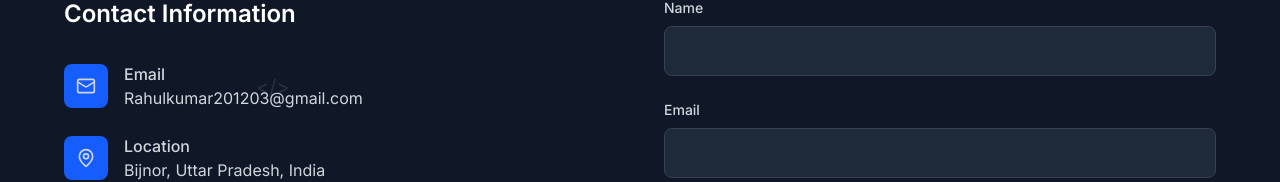
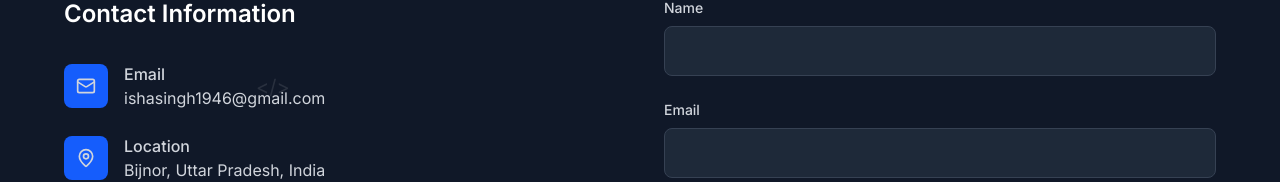
Before and after one commit to isha1946/Portfolio, a Next.js app: page / in a window 1280 px wide. Shown: the part 6609-6791 px from the top of the page. Built offline with nearby package versions, Linux system fonts and the light colour scheme.

Commit message:
Update Contact.tsx

```diff
--- a/src/components/Contact.tsx
+++ b/src/components/Contact.tsx
@@ -22,7 +22,7 @@ export default function Contact() {
 
     try {
       // Using FormSubmit service to handle form submissions
-      const response = await fetch("https://formsubmit.co/ajax/Rahulkumar201203@gmail.com", {
+      const response = await fetch("https://formsubmit.co/ajax/ishasingh1946@gmail.com", {
         method: "POST",
         headers: {
           'Content-Type': 'application/json',
@@ -144,7 +144,7 @@ export default function Contact() {
                 </div>
                 <div>
                   <p className="font-medium">Email</p>
-                  <p>Rahulkumar201203@gmail.com</p>
+                  <p>ishasingh1946@gmail.com</p>
                 </div>
               </motion.div>
 
@@ -168,7 +168,7 @@ export default function Contact() {
               <h4 className="text-lg font-semibold text-white mb-4">Follow Me</h4>
               <div className="flex gap-4 flex-wrap">
                 <motion.a
-                  href="https://www.linkedin.com/in/rahul734779/"
+                  href="https://www.linkedin.com/in/ishasingh1946/"
                   whileHover={{ scale: 1.1, y: -2 }}
                   whileTap={{ scale: 0.95 }}
                   className="p-3 bg-gray-800 rounded-lg hover:bg-blue-600 transition-colors"
@@ -180,7 +180,7 @@ export default function Contact() {
                 </motion.a>
 
                 <motion.a
-                  href="https://github.com/R0ahulkd"
+                  href="https://github.com/isha1946"
                   whileHover={{ scale: 1.1, y: -2 }}
                   whileTap={{ scale: 0.95 }}
                   className="p-3 bg-gray-800 rounded-lg hover:bg-blue-600 transition-colors"
```
